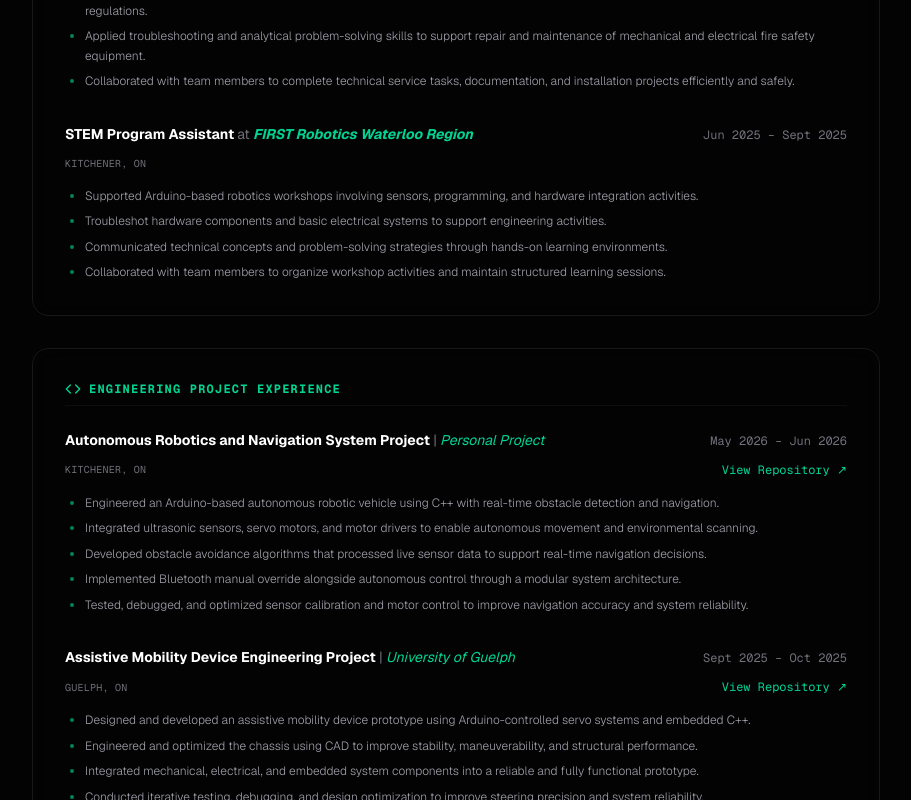
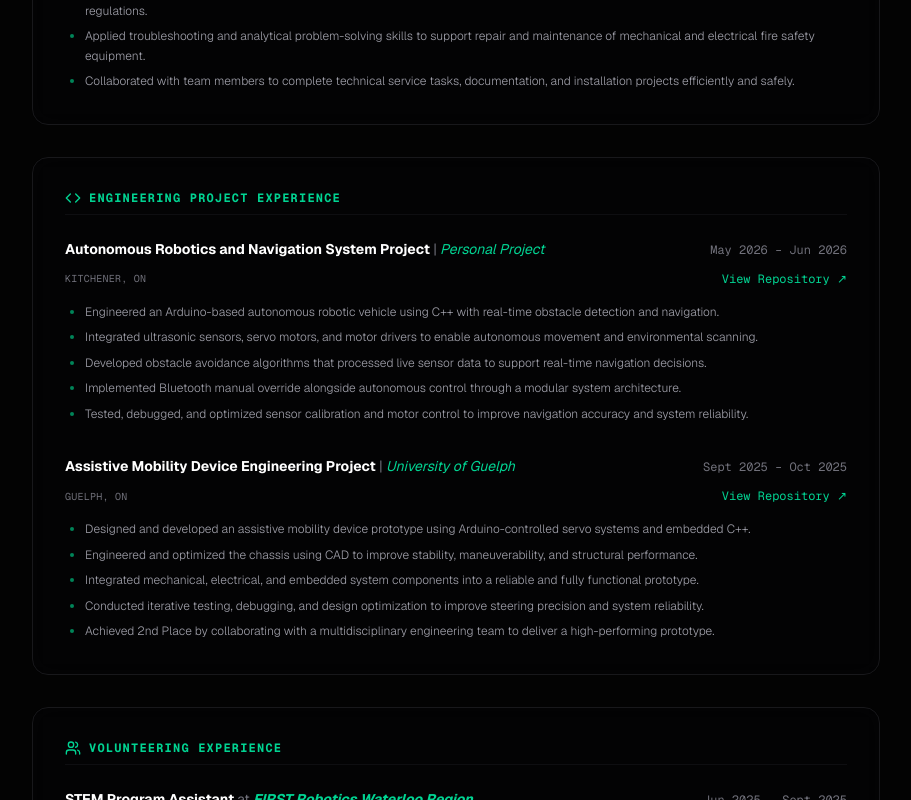
Before and after one commit to deepjpatel2007/My-Portfolio, a Next.js app: page /resume in a window 1280 px wide. Shown: the part 1560-2360 px from the top of the page, without its empty margins (184-1095 px from the left). Built offline with nearby package versions, Linux system fonts and the light colour scheme.

Commit message:
Fix experience filter on Interactive Resume page to restore volunteering section

```diff
--- a/src/app/resume/page.tsx
+++ b/src/app/resume/page.tsx
@@ -27,8 +27,8 @@ const staggerContainer = {
 };
 
 export default function ResumePage() {
-  const workExperiences = experiences.filter(exp => !exp.role.includes("Volunteer"));
-  const volunteerExperiences = experiences.filter(exp => exp.role.includes("Volunteer"));
+  const workExperiences = experiences.filter(exp => exp.classification !== "Volunteer Experience");
+  const volunteerExperiences = experiences.filter(exp => exp.classification === "Volunteer Experience");
 
   const resumeProjects = [
     {
```
